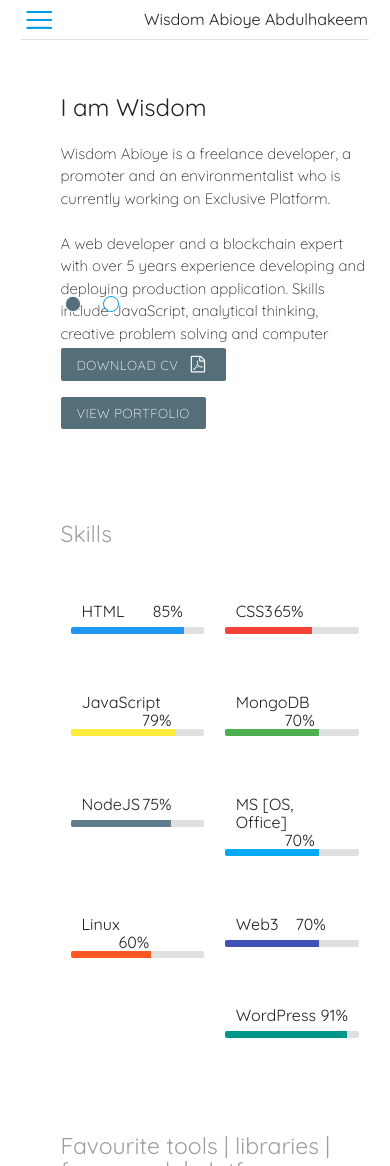
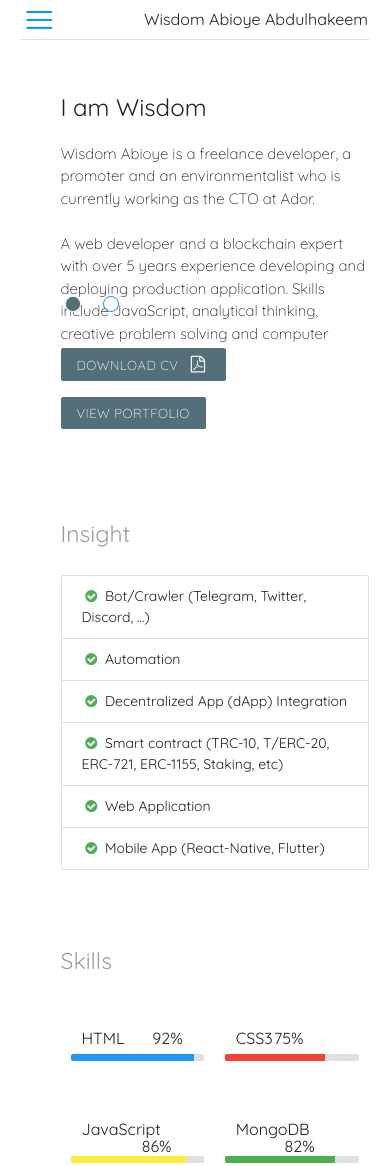
Before and after one commit to wisdomabioye/abkabioye, a plain HTML site: page index.html in a window 390 px wide. Shown: the top 1166 px of the page. Drawn offline with nearby package versions, Linux system fonts and the light colour scheme.

Commit message:
Update portfolio

```diff
--- a/index.html
+++ b/index.html
@@ -57,7 +57,7 @@
 					    <div class="carousel-item" href="#one!">
 					      <h2>I am Wisdom</h2>
 					      <p class="animatable fadeInUp delay-2s">
-					      	Wisdom Abioye is a freelance developer, a promoter and an environmentalist who is currently working on Exclusive Platform.
+					      	Wisdom Abioye is a freelance developer, a promoter and an environmentalist who is currently working as the CTO at Ador.
 					      	<br/>
 					      	<br/>
 					      	A web developer and a blockchain expert with over 5 years experience developing and deploying production application. Skills include JavaScript, analytical thinking, creative problem solving and computer maintenance.
@@ -81,6 +81,10 @@
 					    </div>
 
 					 </div>
+				</section>
+
+				<section id="insight" class="col s12 mt-4 pt-4 mb-4">
+					<h5 class="grey-text mt-4 mb-4 animatable fadeInUp delay-2s">Insight </h5>
 				</section>
 
 				<!-- skills -->
@@ -108,7 +112,7 @@
 				<!-- portfolio -->
 				<section id="portfolio" class="col s12 mt-4 pt-4 mb-4">
 					<h5 class="grey-text mt-4 mb-4 animatable fadeInUp delay-2s"> Portfolio &nbsp;<i class="icon-suitcase"></i></h5>
-					<span class="grey-text animatable fadeInUp delay-2s">Some of my work</span>
+					<span class="grey-text animatable fadeInUp delay-2s">Some of my work (publicly available)</span>
 
 					<div class="portfolio-carousel carousel mt-1 pt-1">
 					    <div class="carousel-item"></div>
--- a/js/script.js
+++ b/js/script.js
@@ -32,12 +32,13 @@ document.addEventListener('DOMContentLoaded', function() {
 	showEducation();
 	showExperience();
 	showPortfolio();
+	showInsight();
 });
 
 function showFavouriteStack() {
 	var stackContainer = document.getElementById('fav-stack');
 
-	var stacks = ['Handlebars', 'EJS', 'Bulma', 'Materializecss', 'Bootstrap', 'React', 'NextJS', 'React Native', 'Firebase', 'JQuery', 'MongooseJS', 'ExpressJS', 'KoaJS', 'Micro', 'Zeit', 'Serveless', 'App Engine', 'Cloud Functions', 'Digital Ocean', 'Mlab', 'MongoDB Atlass', 'MongoDB Stitch'];
+	var stacks = ['Handlebars', 'EJS', 'Bulma', 'Materializecss', 'Bootstrap', 'React', 'NextJS', 'Gatsby', 'React Native', 'Firebase', 'JQuery', 'MongooseJS', 'ExpressJS', 'KoaJS', 'Micro', 'Zeit', 'Serveless', 'App Engine', 'Cloud Functions', 'Digital Ocean', 'Mlab', 'MongoDB Atlass', 'MongoDB Stitch'];
 	var fragment = document.createDocumentFragment();
 
 	stacks.forEach(function(stack) {
@@ -54,7 +55,7 @@ function showSkill() {
 	var skills = [
 		{
 			name: 'HTML',
-			percent: 85,
+			percent: 92,
 			colour: 'blue',
 			colLenght: 's11',
 			fadeDirection: 'fadeInDown',
@@ -62,7 +63,7 @@ function showSkill() {
 		},
 		{
 			name: 'CSS3',
-			percent: 65,
+			percent: 75,
 			colour: 'red',
 			colLenght: 's8',
 			fadeDirection: 'fadeInUp',
@@ -70,7 +71,7 @@ function showSkill() {
 		},
 		{
 			name: 'JavaScript',
-			percent: 79,
+			percent: 86,
 			colour: 'yellow',
 			colLenght: 's10',
 			fadeDirection: 'fadeInUp',
@@ -78,7 +79,7 @@ function showSkill() {
 		},
 		{
 			name: 'MongoDB',
-			percent: 70,
+			percent: 82,
 			colour: 'green',
 			colLenght: 's9',
 			fadeDirection: 'fadeInUp',
@@ -86,7 +87,7 @@ function showSkill() {
 		},
 		{
 			name: 'NodeJS',
-			percent: 75,
+			percent: 82,
 			colour: 'blue-grey',
 			colLenght: 's10',
 			fadeDirection: 'fadeInDown',
@@ -95,7 +96,7 @@ function showSkill() {
 
 		{
 			name: 'MS [OS, Office]',
-			percent: 70,
+			percent: 85,
 			colour: 'light-blue',
 			colLenght: 's9',
 			fadeDirection: 'moveUp',
@@ -104,7 +105,7 @@ function showSkill() {
 
 		{
 			name: 'Linux',
-			percent: 60,
+			percent: 75,
 			colour: 'deep-orange',
 			colLenght: 's8',
 			fadeDirection: 'moveUp',
@@ -112,7 +113,7 @@ function showSkill() {
 		},
 		{
 			name: 'Web3',
-			percent: 70,
+			percent: 80,
 			colour: 'indigo',
 			colLenght: 's10',
 			fadeDirection: 'moveUp',
@@ -148,6 +149,48 @@ function appendSkillToContainer(skill) {
 
 	div.innerHTML = content;
 	skillContainer.insertAdjacentElement('beforeend', div);
+}
+
+function showInsight() {
+	var insightContainer = document.getElementById('insight'),
+		insights = [
+			{
+				text: "Bot/Crawler (Telegram, Twitter, Discord, ...)",
+				icon: "icon-check green-text"
+			},
+			{
+				text: "Automation",
+				icon: "icon-check green-text"
+			},
+			{
+				text: "Decentralized App (dApp) Integration",
+				icon: "icon-check green-text"
+			},
+			{
+				text: "Smart contract (TRC-10, T/ERC-20, ERC-721, ERC-1155, Staking, etc)",
+				icon: "icon-check green-text"
+			},
+			{
+				text: "Web Application",
+				icon: "icon-check green-text"
+			},
+			{
+				text: "Mobile App (React-Native, Flutter)",
+				icon: "icon-check green-text"
+			}
+		]
+	var unorderedList = document.createElement('ul');
+		unorderedList.classList.add('collection', 'animatable', 'fadeInUp', 'delay-2s');
+	var fragment = '';
+	Array.prototype.forEach.call(insights, function(dt) {
+		fragment += `<li class="collection-item">
+						<i class="${dt.icon}"></i>
+						<span class="title"><strong>${dt.text}</strong></span>
+					</li>`;
+	})
+
+	unorderedList.innerHTML = fragment;
+	insightContainer.insertAdjacentElement('beforeend', unorderedList);
 }
 
 function showEducation() {
@@ -206,6 +249,11 @@ function showExperience() {
 	var experiencesContainer = document.querySelector('#experience > .collapsible'),
 		experiences = [
 			{
+				position: "CTO - Adors (https://adors.org) &nbsp;&nbsp;<span class='grey-text'> 2018 - 2019 </span>",
+				description: "- Produces detailed program codes and specifications<br/>- Integrate and maintain Frontend, Backend, and Crawler to ensure strong functionality <br/>",
+				icon: "icon-angle-down",
+			},
+			{
 				position: "Lead Developer - Exclusive Platform &nbsp;&nbsp;<span class='grey-text'> 2018 - 2019 </span>",
 				description: "- Produces detailed program codes and specifications<br/>- Test software products to ensure strong functionality and optimization",
 				icon: "icon-angle-down",
@@ -240,41 +288,35 @@ function showPortfolio() {
 	var portfolioContainer = document.querySelectorAll('#portfolio .carousel-item');
 	var	portfolio = [
 			{
-				name: "Aider",
+				name: "Aider (Owner)",
 				description: "Manage your finances, files, schedules and notes more securely like a pro.",
 				link: "https://aider.pro"
 			},
 			{
-				name: "Airdrop AI",
+				name: "Airdrop AI (Owner)",
 				description: "Automate verification and participations of Airdrop, giveaway and contest.",
 				link: "https://airdropai.com"
 			},
 			{
-				name: "Exsender",
+				name: "Exsender (Owner)",
 				description: "A fully automated token and ETH distributor on the Ethereum Blockchain",
 				link: "https://exsender.com"
 			},
 			{
-				name: "POS Payments",
+				name: "POS Payments (developer)",
 				description: "Send payments in few seconds to any bank in Nigeria. OTP[ed] and user management.",
 				link: "https://www.ourcashpoints.com"
 			},
 			{
-				name: "Exclusive Platform",
-				description: "A Platform as a Service.",
-				link: "https://exclusiveplatform.com"
+				name: "Ador (developer)",
+				description: "Innovation for Community, Culture and Creatives. NFT station",
+				link: "https://adors.org"
 			},
 			{
-				name: "Investment Bot",
-				description: "Cryptocurrency Investment Telegram bot that integrate with Coinbase API",
-				link: "https://t.me/Crypto_Investment_Test_Bot"
-			},
-			{
-				name: "Betting Bot",
-				description: "A sport betting bot built on Telegram. Play with token/coin, set minimum correct prediction and many more",
-				link: "https://t.me/Crypto_Betting_Test_Bot"
+				name: "Agricnode (developer)",
+				description: "Innovative Crypto Currency For Global Agricultural Transactions",
+				link: "https://node.agrichainx.com/"
 			}
-
 		];
 
 	portfolio.forEach(function(pf, index) {
```
